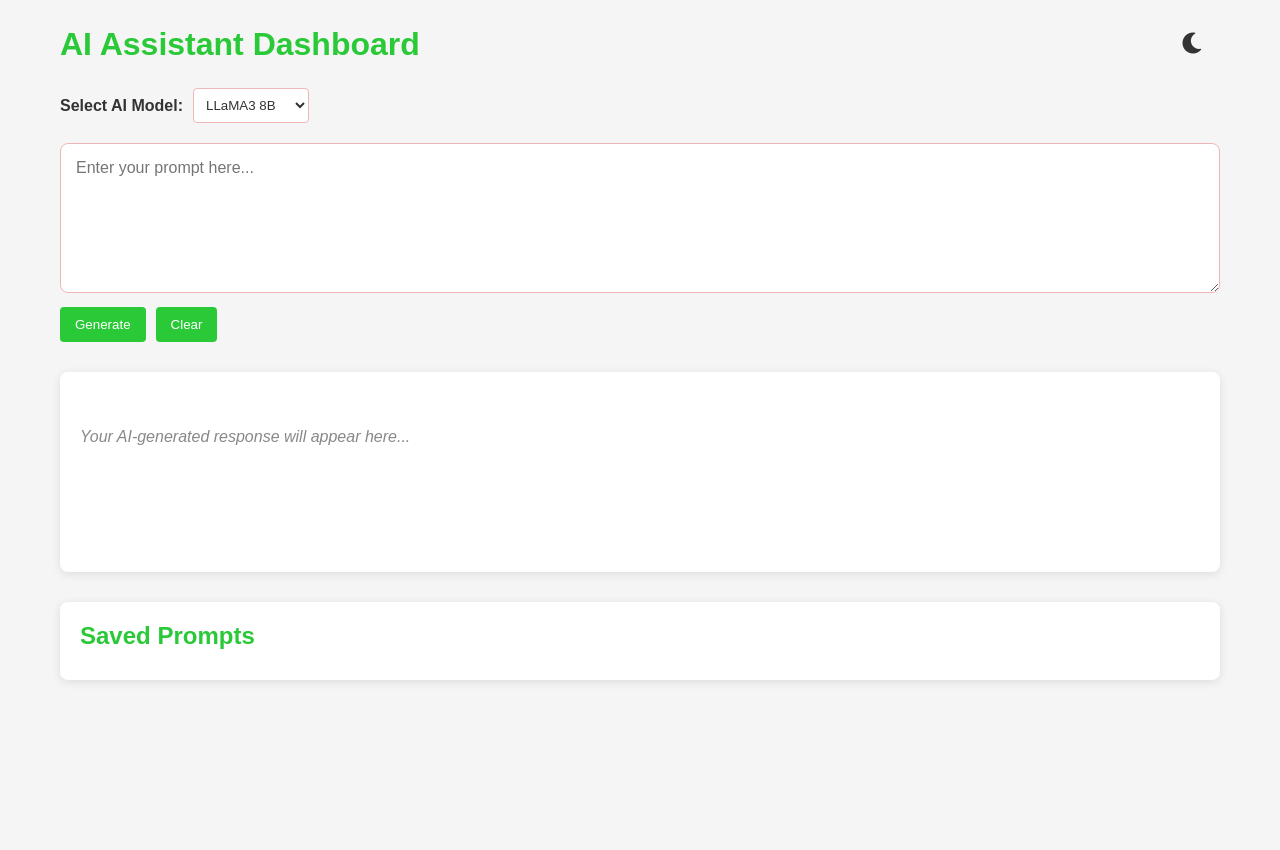
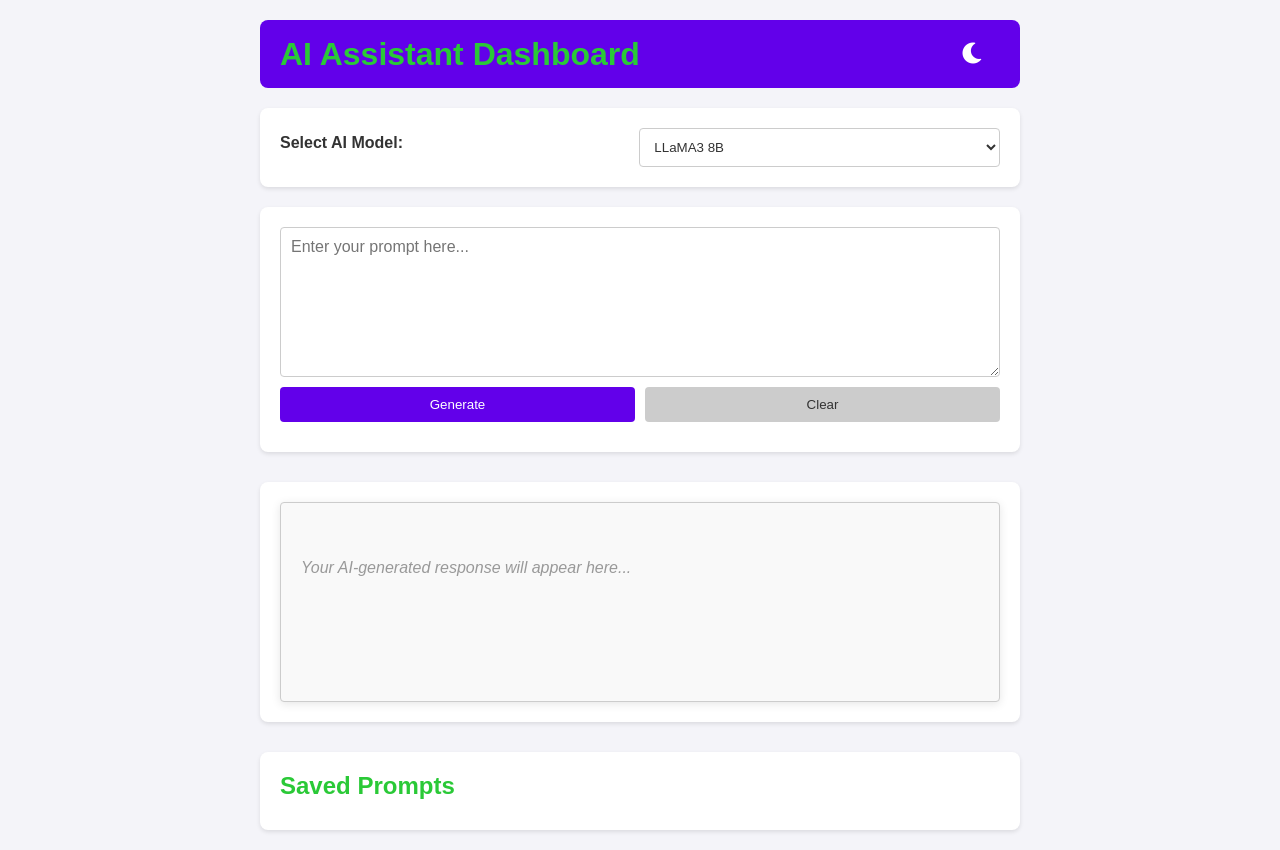
Before and after one commit to daijikuriakose2006/Client-side-API, a plain HTML site: page index.html in a window 1280 px wide. Before the commit the page ends 800 px from the top, so only its background shows below. Drawn offline with Linux system fonts and the light colour scheme.

Commit message:
Update index.html

```diff
--- a/index.html
+++ b/index.html
@@ -6,6 +6,84 @@
     <title>AI Assistant</title>
     <link rel="stylesheet" href="styles.css">
     <link rel="stylesheet" href="https://cdnjs.cloudflare.com/ajax/libs/font-awesome/6.0.0-beta3/css/all.min.css">
+    <style>
+        body {
+            font-family: Arial, sans-serif;
+            background-color: #f4f4f9;
+            color: #333;
+            margin: 0;
+            padding: 0;
+        }
+        .container {
+            max-width: 800px;
+            margin: 0 auto;
+            padding: 20px;
+        }
+        header {
+            display: flex;
+            justify-content: space-between;
+            align-items: center;
+            background-color: #6200ea;
+            color: #fff;
+            padding: 10px 20px;
+            border-radius: 8px;
+        }
+        h1 {
+            margin: 0;
+        }
+        .theme-toggle button {
+            background: none;
+            border: none;
+            color: #fff;
+            font-size: 1.5em;
+            cursor: pointer;
+        }
+        .model-selection, .prompt-container, .response-container, .favorites-container {
+            background-color: #fff;
+            padding: 20px;
+            margin-top: 20px;
+            border-radius: 8px;
+            box-shadow: 0 2px 4px rgba(0, 0, 0, 0.1);
+        }
+        .model-selection label, .prompt-container textarea, .button-container button, .favorites-container h2 {
+            display: block;
+            width: 100%;
+            margin-bottom: 10px;
+        }
+        .model-selection select, .prompt-container textarea {
+            width: 100%;
+            padding: 10px;
+            border: 1px solid #ccc;
+            border-radius: 4px;
+        }
+        .button-container {
+            display: flex;
+            justify-content: space-between;
+        }
+        .button-container button {
+            padding: 10px 20px;
+            border: none;
+            border-radius: 4px;
+            cursor: pointer;
+        }
+        #submit-btn {
+            background-color: #6200ea;
+            color: #fff;
+        }
+        #clear-btn {
+            background-color: #ccc;
+            color: #333;
+        }
+        .response-card {
+            padding: 20px;
+            background-color: #f9f9f9;
+            border: 1px solid #ccc;
+            border-radius: 4px;
+        }
+        .placeholder-text {
+            color: #999;
+        }
+    </style>
 </head>
 <body>
     <div class="container">
```
